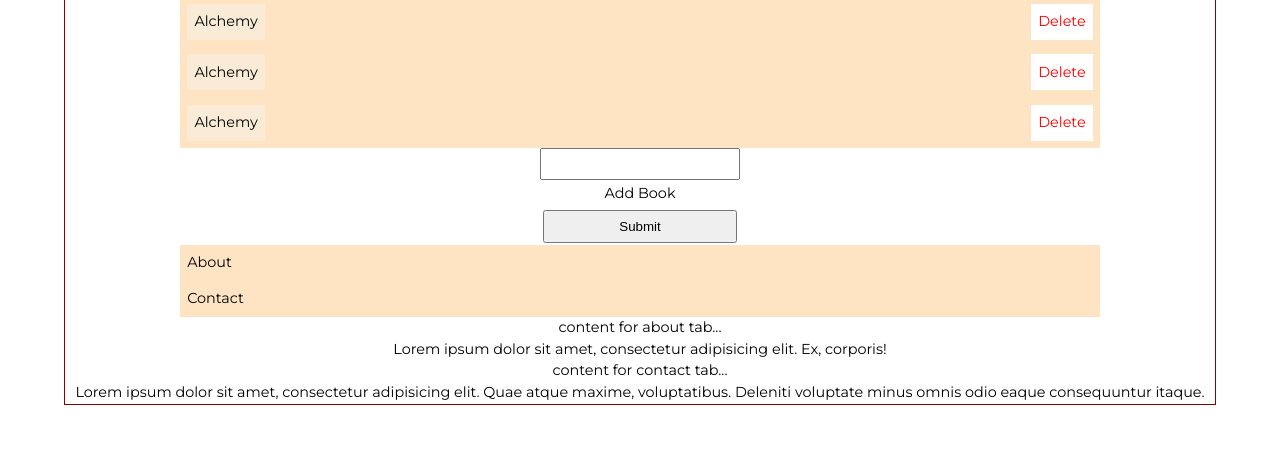
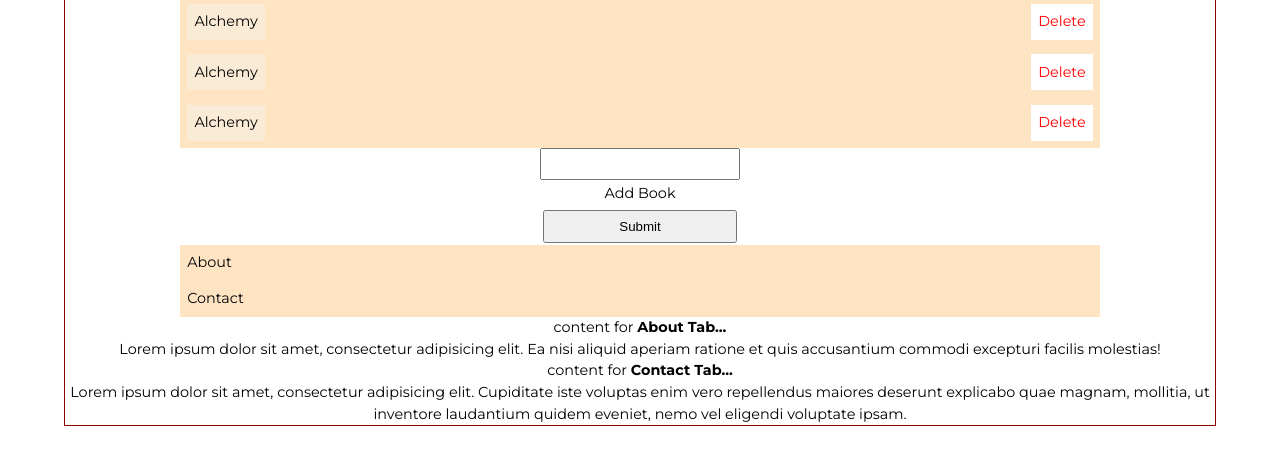
Before and after one commit to firerum/Happiness, a plain HTML site: page index.html in a window 1280 px wide. Shown: the part 107-572 px from the top of the page. Drawn offline with Linux system fonts and the light colour scheme.

Commit message:
increased the number of texts on the tabbed content

```diff
--- a/index.html
+++ b/index.html
@@ -52,12 +52,12 @@
                   <li data-target="#contact">Contact</li>
                 </ul>
                 <div class="panel active" id="about">
-                  <p>content for about tab...</p>
-                  <p>Lorem ipsum dolor sit amet, consectetur adipisicing elit. Ex, corporis!</p>
+                  <p>content for <strong>About Tab...</strong></p>
+                  <p>Lorem ipsum dolor sit amet, consectetur adipisicing elit. Ea nisi aliquid aperiam ratione et quis accusantium commodi excepturi facilis molestias!</p>
                 </div>
                 <div class="panel" id="contact">
-                  <p>content for contact tab...</p>
-                  <p>Lorem ipsum dolor sit amet, consectetur adipisicing elit. Quae atque maxime, voluptatibus. Deleniti voluptate minus omnis odio eaque consequuntur itaque.</p>
+                  <p>content for <strong>Contact Tab...</strong></p>
+                  <p>Lorem ipsum dolor sit amet, consectetur adipisicing elit. Cupiditate iste voluptas enim vero repellendus maiores deserunt explicabo quae magnam, mollitia, ut inventore laudantium quidem eveniet, nemo vel eligendi voluptate ipsam.</p>
                 </div>
               </div>
             </main>
```
